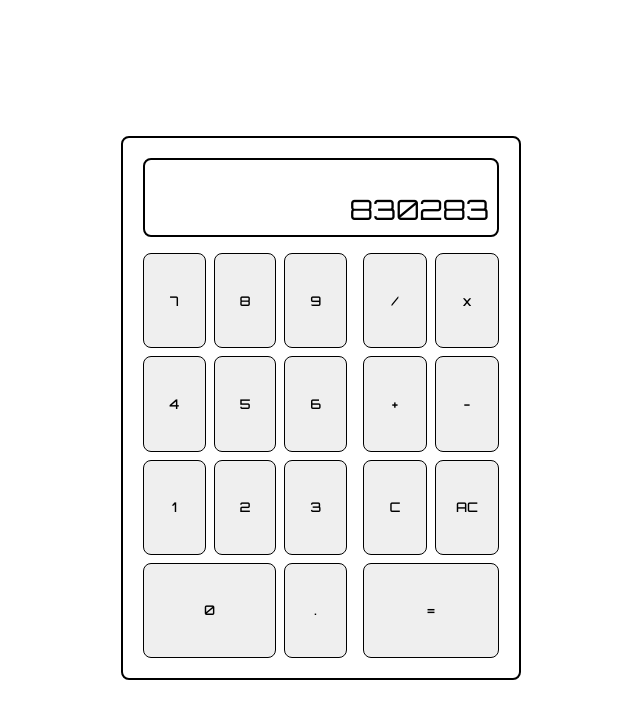
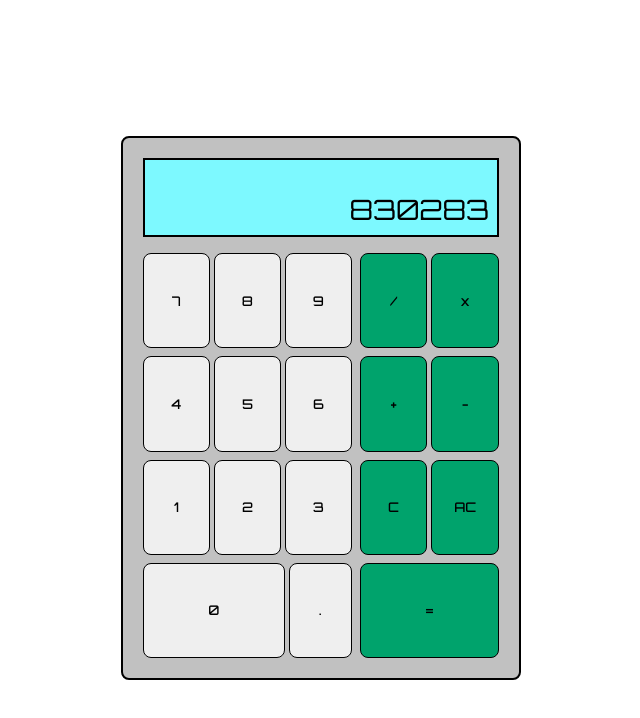
Before and after one commit to NotAtec/calculator, a plain HTML site: page index.html in a window 1280 px wide. Shown: the whole page, without its empty margins (319-959 px from the left). Drawn offline with Linux system fonts and the light colour scheme.

Commit message:
Coloring, "finished" the UI

```diff
--- a/css/style.css
+++ b/css/style.css
@@ -12,6 +12,7 @@ body {
     width: 356px;
     border: 2px solid black;
     gap: 8px;
+    background-color: #c1c1c1;
 }
 
 #display {
@@ -19,7 +20,7 @@ body {
     height: 75px;
     position: relative;
     border: 2px solid black;
-    border-radius: 8px;
+    background-color: #7DF9FF;
 }
 
 #numbers {
@@ -33,17 +34,17 @@ body {
 }
 
 .row {
-    gap: 16px;
+    gap: 8px;
 }
 
 .num {
     flex: 3;
-    gap: 8px;
+    gap: 4px;
 }
 
 .opr {
     flex: 2;
-    gap: 8px;
+    gap: 4px;
 }
 
 button {
@@ -64,3 +65,11 @@ button:active {
 #zero {
     flex: 65;
 }
+
+.opr button {
+    background-color: #00A36C;
+}
+
+.opr button:active {
+    box-shadow: inset 0px 5px 5px #121212;
+}
```
